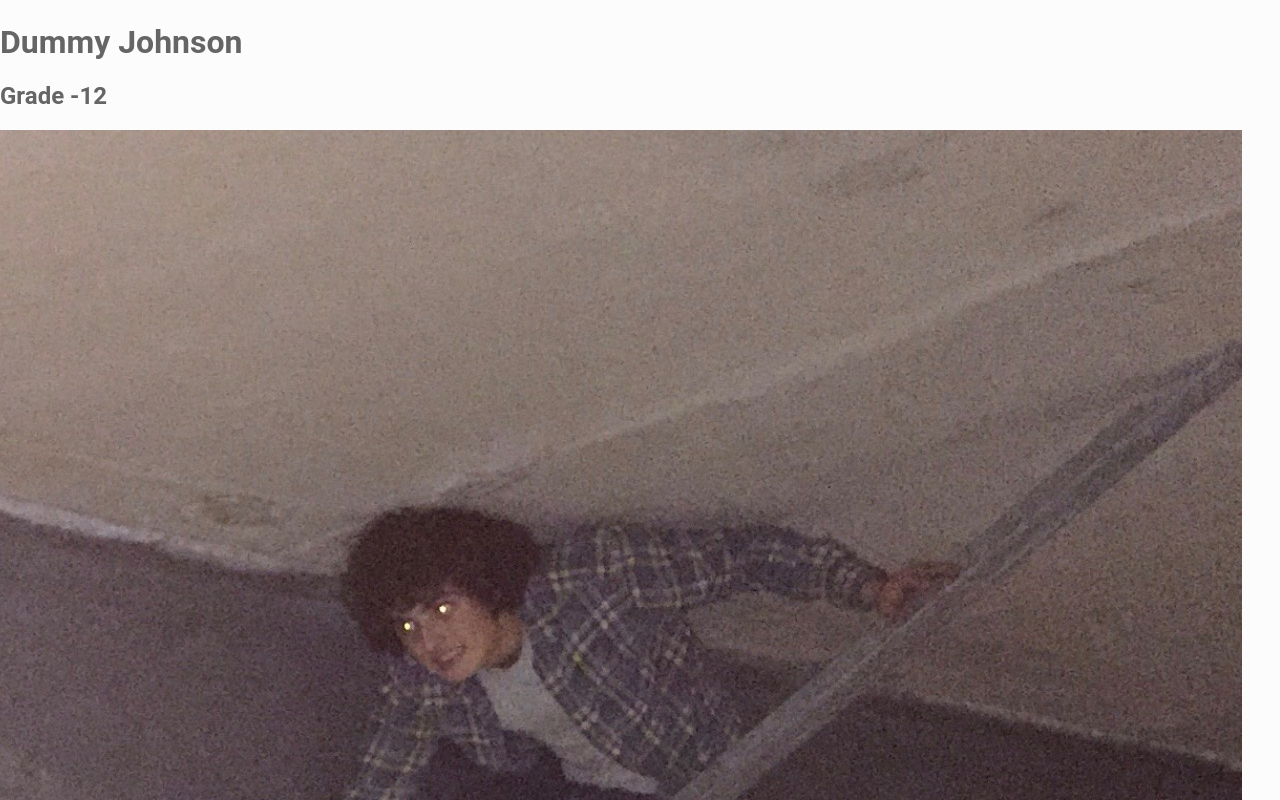
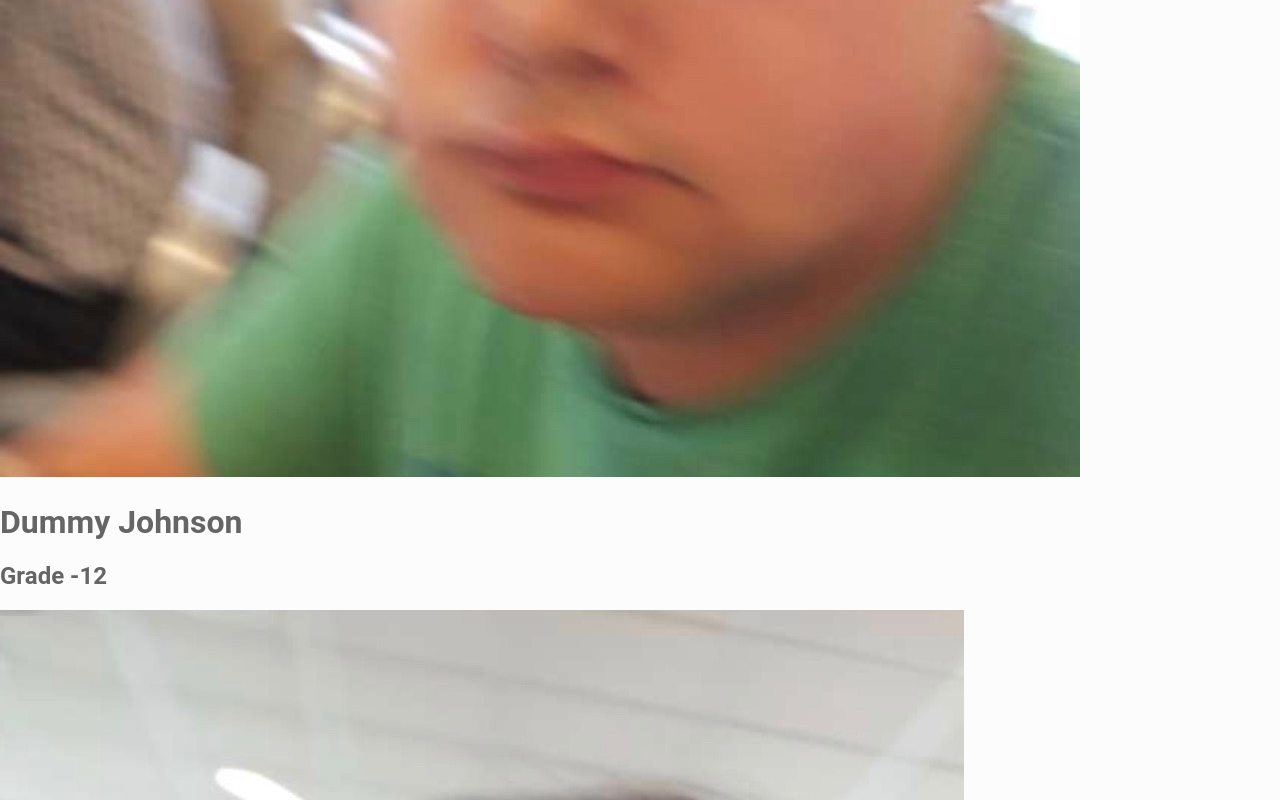
Before and after one commit to littleman74/ShorthandED, a website: page index.html in a window 1280 px wide. Shown: the part 2760-3560 px from the top of the page. Drawn offline with Linux system fonts and the light colour scheme; a web font is replaced by a local one.

Commit message:
got 2 of em

```diff
--- a/index.html
+++ b/index.html
@@ -82,13 +82,13 @@
         <div class="mdc-card">
             <div class="mdc-card__media mdc-card__media--square">
                 <div class="Studentname">
-                    <img class="gremlin" src="studenticon.jpg" />
+                    <img class="gremlin" src="studenticon2.jpg" />
                     <h1>Dummy Johnson</h1>
                     <h2>Grade -12</h2>
                 </div>
 
                 <!-- ... content ... -->
-                <img src="teststudentimage.jpg" alt="Dummy Johnson" class="studentprofileimage" />
+                <img src="teststudentimage2.jpg" alt="Dummy Johnson" class="studentprofileimage" />
 
             </div>
             <div class="studentcardtext">
```
Also changed, not shown: studenticon2.jpg (added), teststudentimage2.jpg (added), 1 other file.
